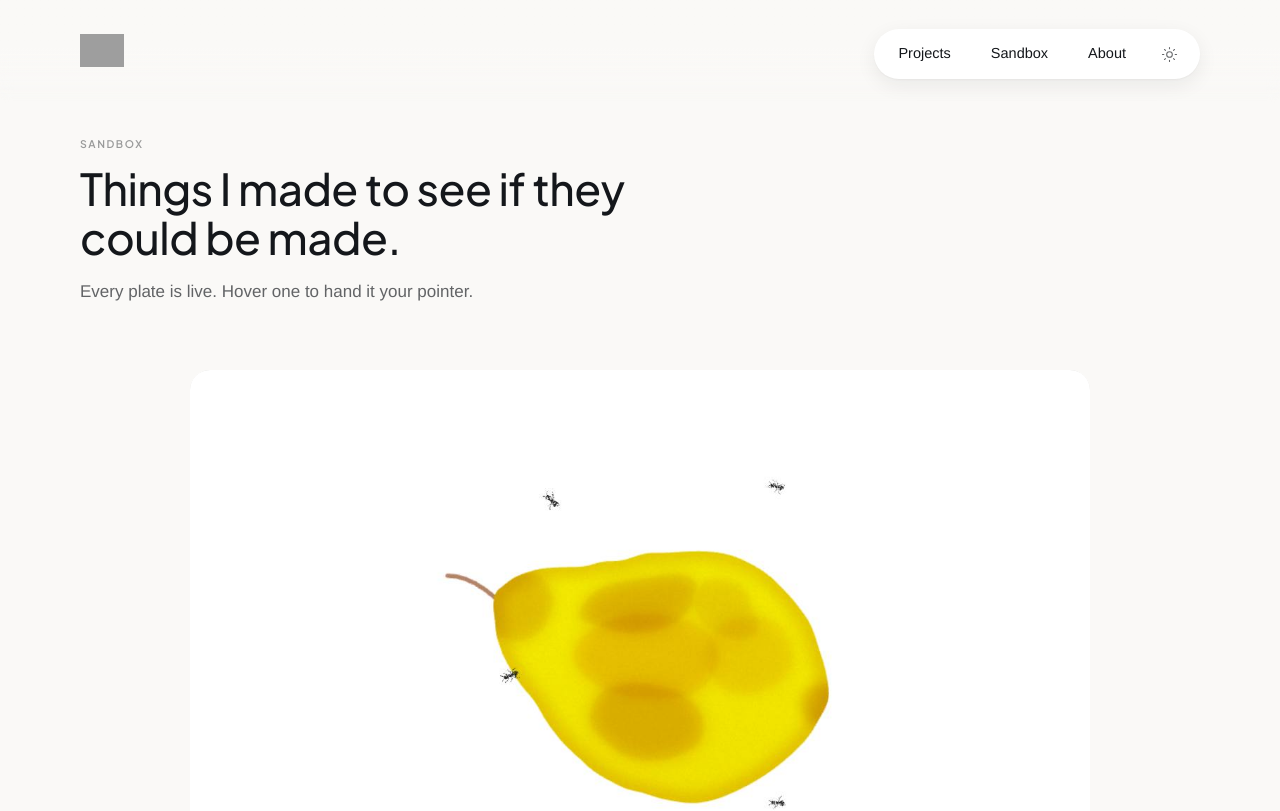
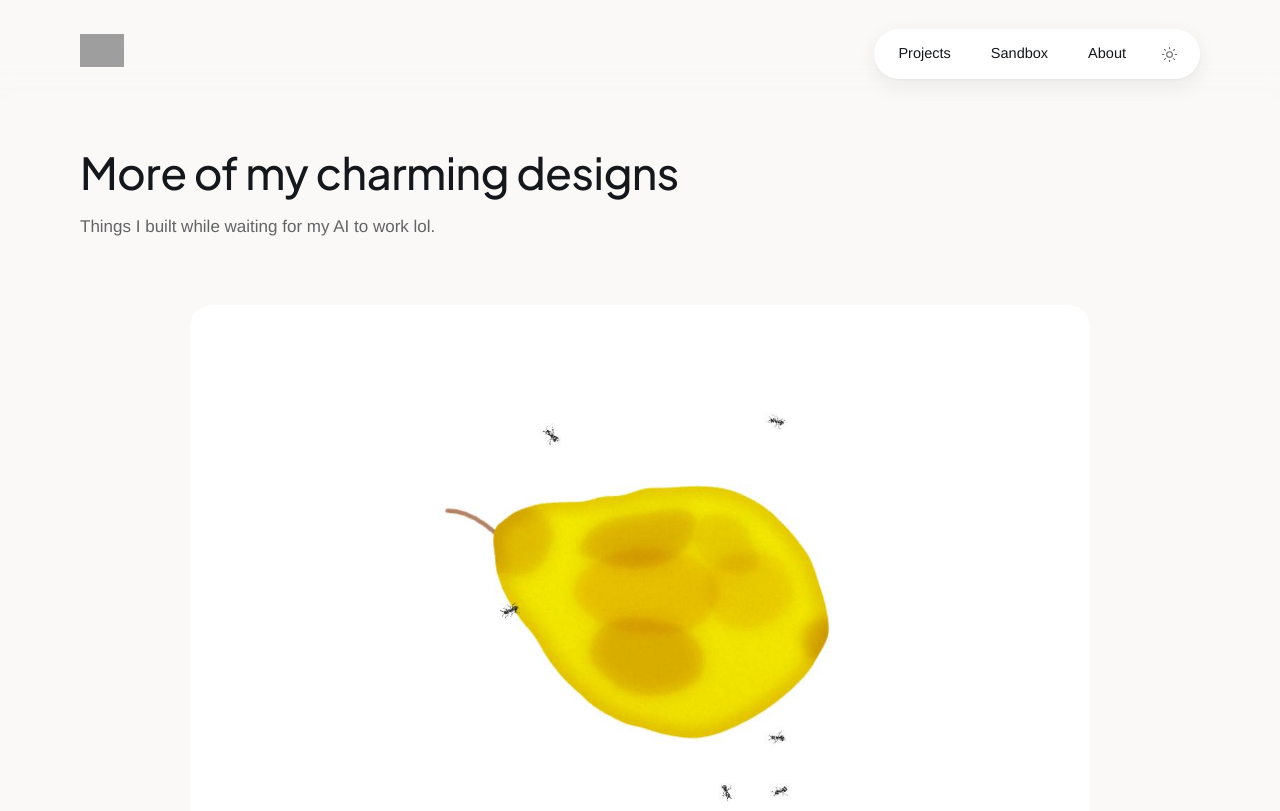
Before and after one commit to jazlynnkurni/portfolio-experiments, a Next.js app: page /sandbox in a window 1280 px wide. Shown: the top 811 px of the page. Built offline with nearby package versions, Linux system fonts and the light colour scheme; no server answers.

Commit message:
Sandbox: new header copy
Co-Authored-By: Claude Opus 5.5 <noreply@anthropic.com>

```diff
--- a/src/components/Sandbox/Sandbox.tsx
+++ b/src/components/Sandbox/Sandbox.tsx
@@ -384,9 +384,8 @@ export default function Sandbox() {
       <div className="wrap">
         <div className={styles.head}>
           <div>
-            <div className="label">Sandbox</div>
-            <h1 className={styles.title}>Things I made to see if they<br />could be made.</h1>
-            <p className={styles.lede}>Every plate is live. Hover one to hand it your pointer.</p>
+            <h1 className={styles.title}>More of my charming designs</h1>
+            <p className={styles.lede}>Things I built while waiting for my AI to work lol.</p>
           </div>
         </div>
       </div>
```
